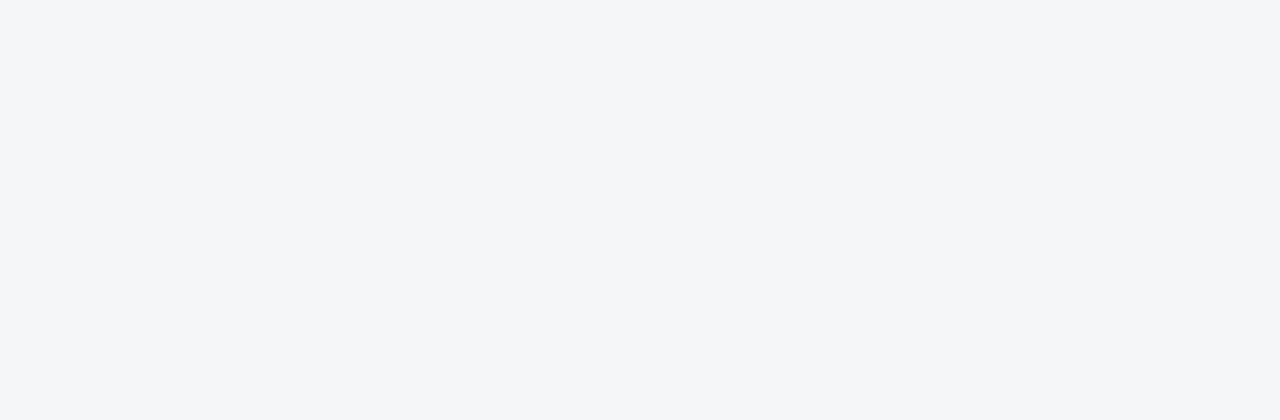
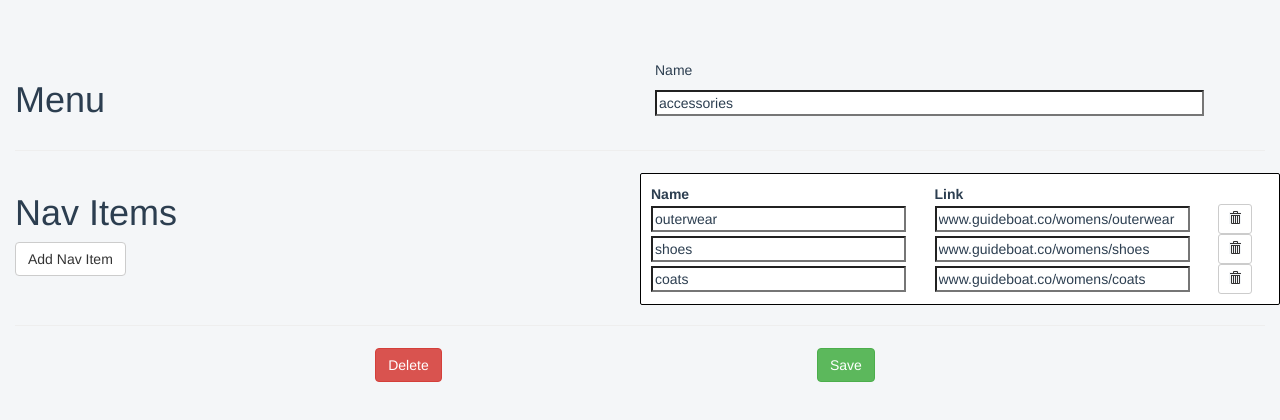
Before and after one commit to wesleyhuang23/nav-editor, a Vue app: page /#/navitem/accessories in a window 1280 px wide. Before the commit this address led to /#/navitem/boats. Shown: the top 420 px of the page. Built offline with nearby package versions, Linux system fonts and the light colour scheme.

Commit message:
fixed routing and id to data object

```diff
--- a/src/components/Home.vue
+++ b/src/components/Home.vue
@@ -23,7 +23,7 @@
               <tbody>
                 <tr v-for="entry in gridData">
                   <td v-for="key in gridColumns">
-                    <router-link to="/navitem">{{entry[key] | capitalize}}</router-link>
+                    <router-link :to="{name: 'NavItem', params: {name: entry.name} }">{{entry[key] | capitalize}}</router-link>
                   </td>
                 </tr>
               </tbody>
--- a/src/components/Navitems.vue
+++ b/src/components/Navitems.vue
@@ -7,7 +7,7 @@
                 </div>
                 <div class="col-lg-6">
                     <p>Name</p>
-                    <input type="text">
+                    <input type="text" :value="this.$route.params.name">
                 </div>
             </div>
             <hr>
@@ -23,7 +23,7 @@
                             <th>Link</th>
                         </tr>
 
-                        <tr v-for="items in navitems" class="navData">
+                        <tr v-for="items in subNavItem" class="navData">
                             <td><input type="text" v-bind:value="items.name" v-on:keyup="updateName($event)"></td>
                             <td><input type="text" v-bind:value="items.link" v-on:keyup="updateLink($event)"></td>
                             <td><a class="btn btn-default btn-sm" v-on:click="removeItem(items.id)">
@@ -47,7 +47,7 @@
 export default {
     data () {
         return {
-            navitems: [
+            subNavItem: [
                 { id: 1, name: 'outerwear', link: 'www.guideboat.co/womens/outerwear'},
                 { id: 2, name: 'shoes', link: 'www.guideboat.co/womens/shoes'},
                 { id: 3, name: 'coats', link: 'www.guideboat.co/womens/coats'}
@@ -56,42 +56,44 @@ export default {
     },
     methods: {
         removeItem: function(id){
-            for(let i = 0; i < this.navitems.length; i++){
-                if(this.navitems[i].id === id){
-                    this.navitems.splice(i, 1);
+            for(let i = 0; i < this.subNavItem.length; i++){
+                if(this.subNavItem[i].id === id){
+                    this.subNavItem.splice(i, 1);
                 }
             }
         },
         update: function(){
-            console.log(this.navitems);
-            localStorage.data = JSON.stringify(this.navitems);
+            console.log(this.subNavItem);
+            localStorage.data = JSON.stringify(this.subNavItem);
         },
         addItem: function(){
-            var id = this.navitems.lenght + 1;
-            this.navitems.push({id: id, name: '', link: ''});
+            var id = this.subNavItem.length + 1;
+            this.subNavItem.push({id: id, name: '', link: ''});
         },
         updateName: function(e){
             let value = e.target.value;
             let oldValue = e.target._value;
-            for(var i = 0; i < this.navitems.length; i++){
-                if(this.navitems[i].name === oldValue){
-                    this.navitems[i].name = value;
+            for(var i = 0; i < this.subNavItem.length; i++){
+                if(this.subNavItem[i].name === oldValue){
+                    this.subNavItem[i].name = value;
                 }
             }
         },
         updateLink: function(e){
             let value = e.target.value;
             let oldValue = e.target._value;
-            for(var i = 0; i < this.navitems.length; i++){
-                if(this.navitems[i].link === oldValue){
-                    this.navitems[i].link = value;
+            for(var i = 0; i < this.subNavItem.length; i++){
+                if(this.subNavItem[i].link === oldValue){
+                    this.subNavItem[i].link = value;
                 }
             }
         }
     },
     created() {
-        this.navitems = JSON.parse(localStorage.data);
-        console.log(this.navitems);
+        if(localStorage.data){
+            this.subNavItem = JSON.parse(localStorage.data);
+        }
+        console.log(this.subNavItem);
     }
 }
 </script>
--- a/src/router/index.js
+++ b/src/router/index.js
@@ -13,7 +13,7 @@ export default new Router({
       component: Hello
     },
     {
-      path: '/navitem',
+      path: '/navitem/:name',
       name: 'NavItem',
       component: NavItem,
     }
```
